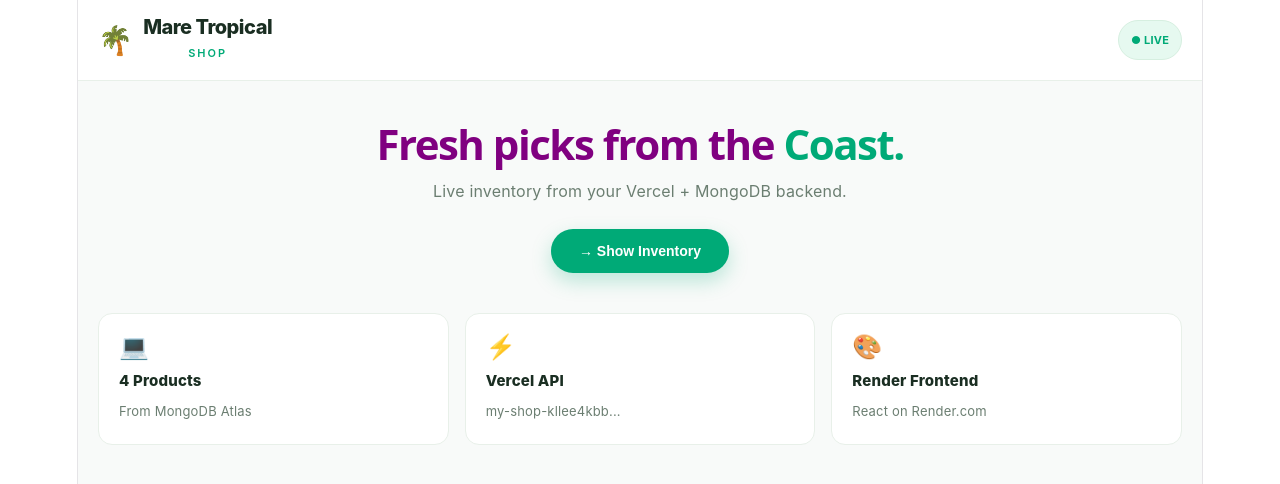
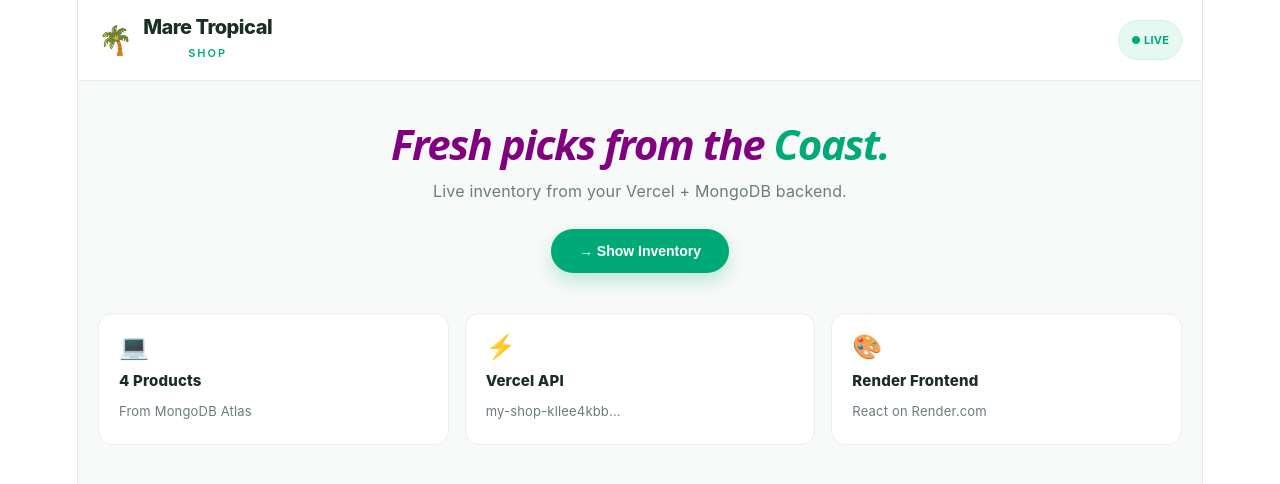
Before and after one commit to Spongebobfcc/my-shop-app, a React (Vite) app in the folder my-shop-frontend/: page / in a window 1280 px wide. Shown: the top 484 px of the page. Built offline with nearby package versions, Linux system fonts and the light colour scheme.

Commit message:
fix2 Fresh Picks from Coast

```diff
--- a/my-shop-frontend/src/App.jsx
+++ b/my-shop-frontend/src/App.jsx
@@ -38,7 +38,7 @@ export default function App() {
 
         {/* HERO */}
         <div style={{ textAlign: 'center', maxWidth: 600, margin: '0 auto 40px' }}>
-          <h1 style={{ fontSize: 42, fontWeight: 800, lineHeight: 1.1, margin: '0 0 12px', letterSpacing: '-1.5px', color: 'purple' }}>
+          <h1 style={{ fontSize: 42, fontStyle: 'italic', fontWeight: 800, lineHeight: 1.1, margin: '0 0 12px', letterSpacing: '-1.5px', color: 'purple' }}>
             Fresh picks from the <span style={{ color: '#0a7' }}>Coast.</span>
           </h1>
           <p style={{ color: '#6b7e71', fontSize: 16, lineHeight: 1.6, margin: '0 0 24px' }}>
```
